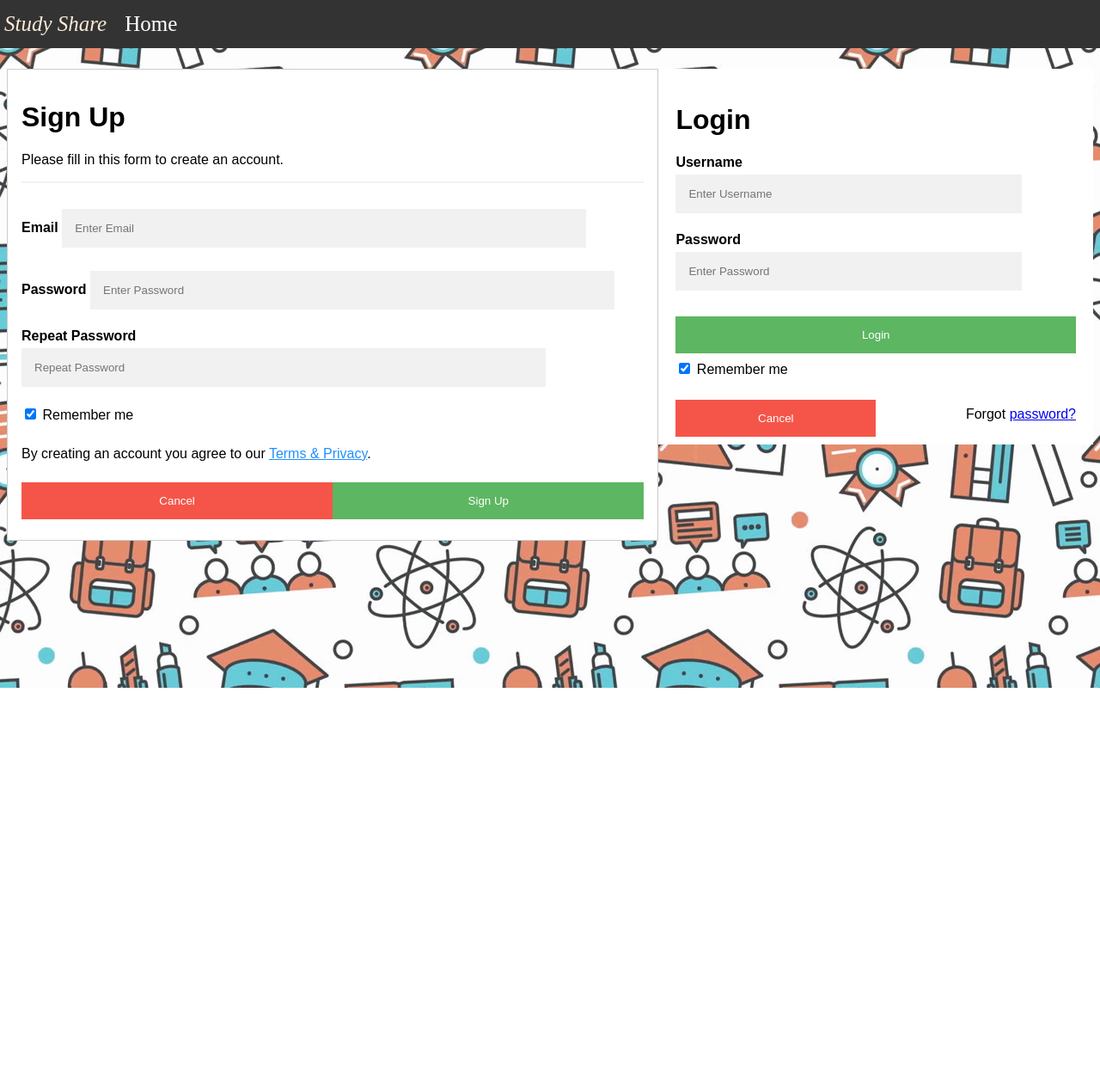
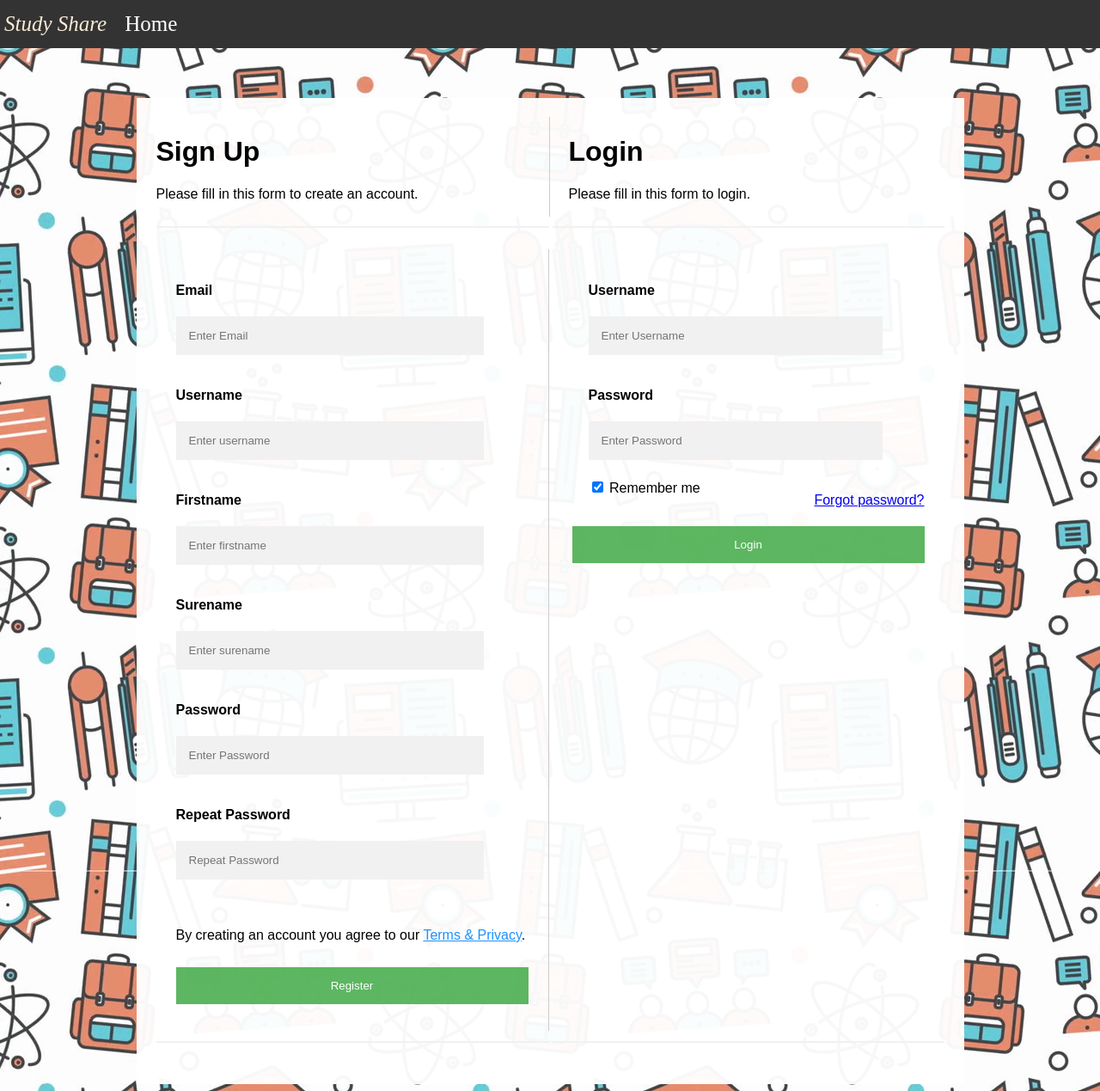
Before and after one commit to dihyat/Study-Share, a PHP site: page /login.html in a window 1280 px wide. Shown: the whole page at 86% size. Before the commit the page ends 800 px from the top, so only its background shows below. Run offline with PHP 8.4, Linux system fonts and the light colour scheme.

Commit message:
updated HTML

```diff
--- a/src/login.html
+++ b/src/login.html
@@ -2,13 +2,18 @@
 <html class="no-js">
   <!--<![endif]-->
   <head>
+
     <meta charset="utf-8" />
     <meta http-equiv="X-UA-Compatible" content="IE=edge" />
-    <title></title>
+
+    <title>Login/Sign up</title>
+
     <meta name="description" content="" />
     <meta name="viewport" content="width=device-width, initial-scale=1" />
     <link rel="stylesheet" href="main.css" />
+
   </head>
+
   <body>
     <div class="navbar">
       <ul>
@@ -17,58 +22,119 @@
       </ul>
     </div>
 
+
     <body>
 
-            <form action="#j" style="border:1px solid #ccc" class="formbody">
-              <div class="container">
+      <center>
+        <div class="FormDiv">
+          <table class="FormTable">
+            <tr>
+              <td valign="top" style="border-right:1px solid #ccc;">
                 <h1>Sign Up</h1>
                 <p>Please fill in this form to create an account.</p>
-                <hr>
+              </td>
 
-                <label for="email"><b>Email</b></label>
+              <td valign="top" style="padding-left: 20px;">
+                  <h1>Login</h1>
+                  <p>Please fill in this form to login.</p>
+              </td>
+
+            </tr>
+
+            <tr>
+
+              <td valign="top">
+                <hr></hr>
+                <form action="http://localhost:8080/MySite/register.php" method =“post” style="border-right:1px solid #ccc;" class="formbody" >
+                  <table>
+                    <tr><td valign="top" class="TextBoxPart">
+                      <p>
+                        <label><b>Email</b></label>
+                      </p>
                       <input type="text" placeholder="Enter Email" name="email" required>
 
+                      <p>
+                        <label for="username"><b>Username</b></label>
+                      </p>
+                      <input type="text" placeholder="Enter username" name="username" required>
+
+                      <p>
+                          <label for="username"><b>Firstname</b></label>
+                      </p>
+                      <input type="text" placeholder="Enter firstname" name="fname" required>
+
+                      <p>
+                          <label for="username"><b>Surename</b></label>
+                      </p>
+                      <input type="text" placeholder="Enter surename" name="sname" required>
+
+                      <p>
                         <label for="psw"><b>Password</b></label>
+                      </p>
                       <input type="password" placeholder="Enter Password" name="psw" required>
 
+                      <p>
                         <label for="psw-repeat"><b>Repeat Password</b></label>
+                      </p>
                       <input type="password" placeholder="Repeat Password" name="psw-repeat" required>
 
-                <label>
-                    <br>
-                  <input type="checkbox" checked="checked" name="remember" style="margin-bottom:15px"> Remember me
-                </label>
+                    <br/><br/>
 
                         <p>By creating an account you agree to our <a href="#" style="color:dodgerblue">Terms & Privacy</a>.</p>
+                      </td></tr>
 
-                <div class="clearfix">
-                  <button class="btn" type="reset" id="cancelbtn">Cancel</button>
-                  <button class="btn" type="submit" id="signupbtn">Sign Up</button>
-                </div>
-              </div>
+                    <tr><td valign="bottom">
+                      <input class="btn" type="submit" id="signupbtn" name="register" value="Register"/>
+                    </td></tr>
+
+                    </table>
                   </form>
-            <div class="logbody">
-            <div class="logcontainer">
-              <form>
-              <h1>Login</h1>
+              </td>
+
+              <td valign="top">
+                <hr></hr>
+                  <form action="http://localhost:8080/MySite/register.php" class="formbody"  method =“post”>
+                    <table>
+                      <tr><td valign="top" class="TextBoxPart" style="padding-left: 20px;">
+                        <p>
                           <label for="uname"><b>Username</b></label>
+                        </p>
                         <input type="text" placeholder="Enter Username" name="uname" required>
 
+                        <p>
                           <label for="psw"><b>Password</b></label>
+                        </p>
                         <input type="password" placeholder="Enter Password" name="psw" required>
+                        <span class="psw"> <a href="#">Forgot password?</a></span>
+                        <br/>
+                        <input type="checkbox" checked="checked" name="remember"> Remember me
+                      </td></tr>
 
-              <button  class="btn" type="submit">Login</button>
-              <label>
-                <input type="checkbox" checked="checked" name="remember"> Remember me
-              </label>
-              <br>
-              <br>
-              <button  class="btn" type="reset" id="cancelbtn">Cancel</button>
+                    <tr><td valign="bottom">
+                      <input class="btn" type="submit" id="signupbtn" name="login" value="Login"/>
+                    </td></tr>
+                  </table>
 
-              <span class="psw"> Forgot <a href="#">password?</a></span>
                 </form>
+              </td>
+
+            </tr>
+
+            <tr>
+
+              <td>
+                <hr></hr>
+              </td>
+
+              <td>
+              <hr></hr>
+            </td>
+
+            </tr>
+          </table>
+
         </div>
-            </div>
+      </center>
 
     </body>
 
--- a/src/main.css
+++ b/src/main.css
@@ -1,3 +1,5 @@
+/** Nav Bar **/
+
 #logo {
   color: antiquewhite;
   font-size: 25px;
@@ -51,13 +53,18 @@
   background-color: #111;
 }
 
+/** Body **/
+
 body {
   background-image: url("./background.png");
+  padding: 0px;
 }
 /*.wrapper {
   text-align: center;
 }*/
 
+
+/*Buttons*/
 .button {
   position: absolute;
   top: 50%;
@@ -119,7 +126,7 @@ body {
     margin: 8px 0;
     border: none;
     cursor: pointer;
-    width: 100%;
+    width: 410px;
     opacity: 0.9;
   }
 
@@ -127,54 +134,32 @@ body {
     opacity:1;
   }
 
-  /* Extra styles for the cancel button */
-  #cancelbtn {
-    padding: 14px 20px;
-    background-color: #f44336;
-  }
-
-  /* Float cancel and signup buttons and add an equal width */
-  #cancelbtn, #signupbtn {
-    float: left;
-    width: 50%;
-  }
-
   /* Add padding to container elements */
   .container {
+    float: left;
     padding: 16px;
     background-color: white;
   }
 
-  /* Clear floats */
-  .clearfix::after {
-    content: "";
-    clear: both;
-    display: table;
-  }
+.logbody{
+  width: 40%;
+  height: 100%;
+  float: left;
+  font-family: Arial, Helvetica, sans-serif;
+  box-sizing: border-box;
+  /*margin-top: -549px; */
+  background-color: white;
+  padding-bottom: 16px;
+}
 
-  /* Change styles for cancel button and signup button on extra small screens */
-  @media screen and (max-width: 300px) {
-    #cancelbtn, #signupbtn {
-       width: 100%;
-    }
-  }
+/* Form body */
 
 
 .formbody{
-    font-family: Arial, Helvetica, sans-serif;
- box-sizing: border-box;
- width: 60%;
-
- margin-top: 80px;
-}
-
-.logbody{
-    width: 40%;
-    float: right;
-    font-family: Arial, Helvetica, sans-serif;
- box-sizing: border-box;
- margin-top: -549px;
-}
+  box-sizing: border-box;
+  width: 100%;
+  padding: 20px;
+ }
 
 span.psw {
   float: right;
@@ -184,5 +169,19 @@ span.psw {
 .logcontainer{
   padding: 20px;
   padding-bottom: 60px;
-    background-color: white;
+  background-color: white;
 }
+
+.FormTable{
+  background-color: rgba(255,255,255,0.96);
+  padding: 20px;
+}
+
+.FormDiv{
+  padding-top: 106px;
+  font-family: Arial, Helvetica, sans-serif;
+}
+
+.TextBoxPart{
+  height: 287px;
+}
```
Lines whose indentation alone changed are shown as unchanged.
